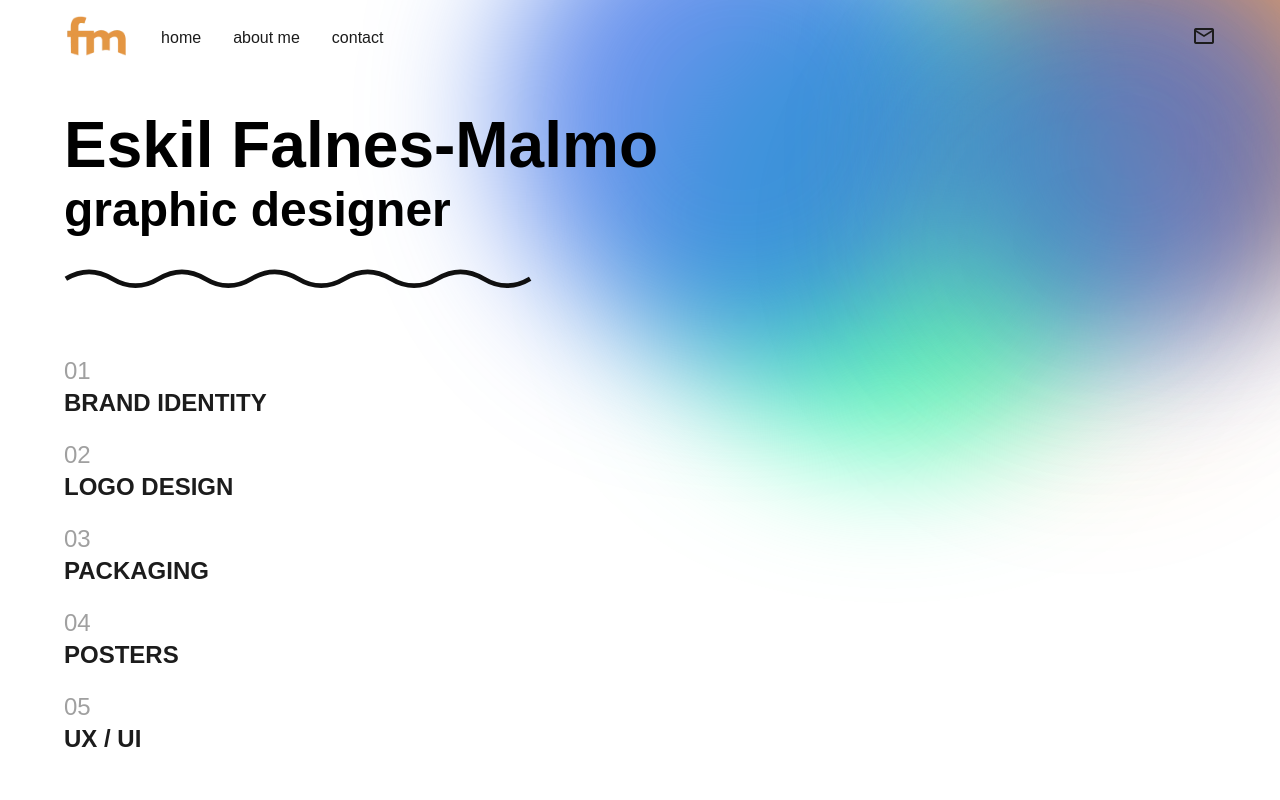
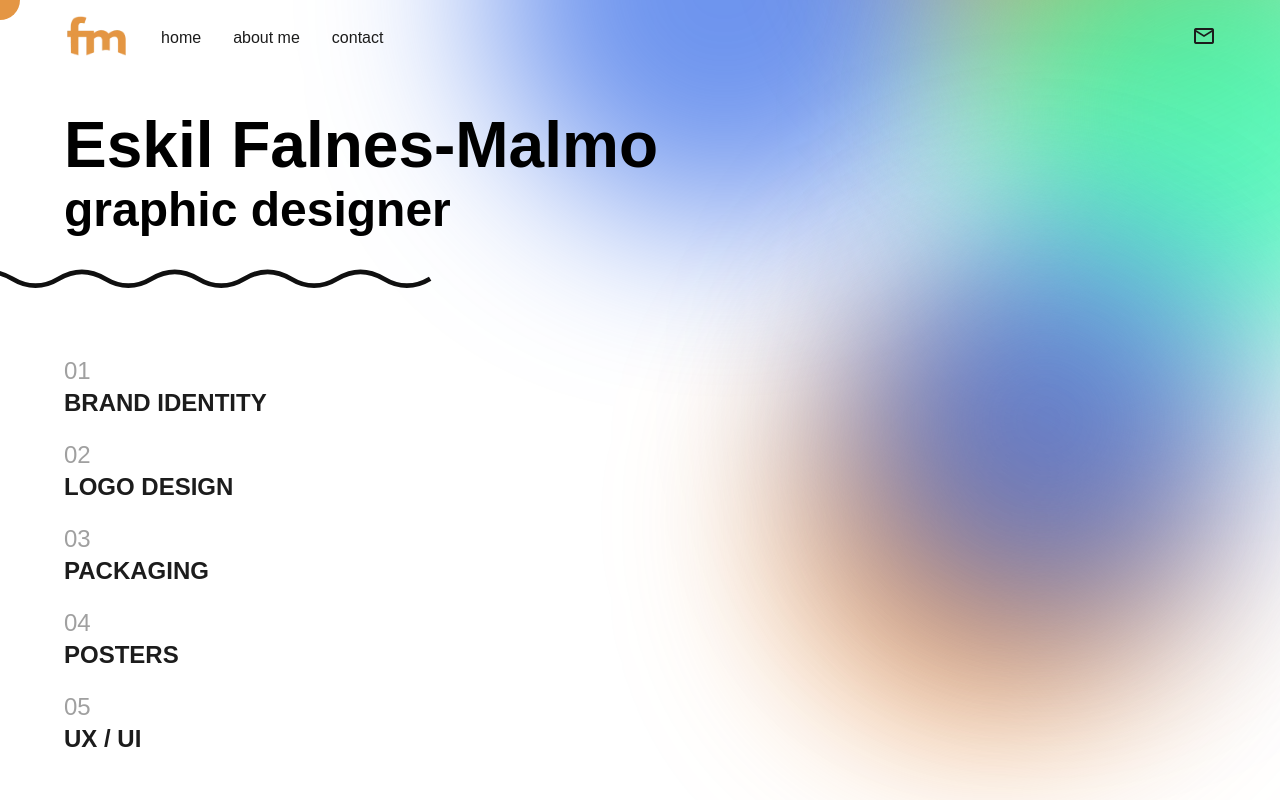
Before and after one commit to alexdalene/portfolio-eskil, a SvelteKit app: page / in a window 1280 px wide. Shown: the top 800 px of the page. Built offline with nearby package versions, Linux system fonts and the light colour scheme; a web font is replaced by a local one.

Commit message:
Adds custom cursor

```diff
--- a/src/lib/components/Gradient.svelte
+++ b/src/lib/components/Gradient.svelte
@@ -2,12 +2,14 @@
     import { gsap } from "gsap";
     import { onMount } from "svelte";
 
+    let random = gsap.utils.random(-200, 200, 5, true);
+
     onMount(() => {
-        gsap.to("#green-1", { duration: 6, x: -200, y: 75, yoyo: true, repeat: -1, ease: "power1.inOut" });
-        gsap.to("#blue-1", { duration: 6, x: -100, y: -50, yoyo: true, repeat: -1, ease: "power1.inOut" });
-        gsap.to("#blue-2", { duration: 6, x: -50, y: -100, yoyo: true, repeat: -1, ease: "power1.inOut" });
-        gsap.to("#orange-1", { duration: 6, x: 50, y: 100, yoyo: true, repeat: -1, ease: "power1.inOut" });
-        gsap.to("#orange-2", { duration: 6, x: 50, y: -150, opacity: 0.1, yoyo: true, repeat: -1, ease: "power1.inOut" });
+        gsap.to("#green-1", { duration: 8, x: random, y: random, yoyo: true, repeat: -1, ease: "sine.out" });
+        gsap.to("#blue-1", { duration: 8, x: random, y: random, yoyo: true, repeat: -1, ease: "sine.out" });
+        gsap.to("#blue-2", { duration: 8, x: random, y: random, yoyo: true, repeat: -1, ease: "sine.out" });
+        gsap.to("#orange-1", { duration: 8, x: random, y: random, yoyo: true, repeat: -1, ease: "sine.out" });
+        gsap.to("#orange-2", { duration: 8, x: random, y: random, yoyo: true, repeat: -1, ease: "sine.out" });
     });
 </script>
 
@@ -33,7 +35,7 @@
             width: 30rem;
             height: 30rem;
             border-radius: 100%;
-            filter: blur(65px);
+            filter: blur(85px);
         }
     }
 
@@ -48,7 +50,7 @@
         background: #3067e7b3;
         top: -75px;
         right: 200px;
-        z-index: -1;
+        z-index: -2;
     }
 
     #blue-2 {
@@ -71,6 +73,8 @@
         background: #e87d1fbc;
         top: 150px;
         right: 0px;
-        z-index: -1;
+        z-index: -2;
+        width: 25rem;
+        height: 25rem;
     }
 </style>
--- a/src/lib/components/Work.svelte
+++ b/src/lib/components/Work.svelte
@@ -3,7 +3,7 @@
 </script>
 
 <a href="." >
-    <img {src} alt="a graphic design project">
+    <img {src} alt="a graphic design project" loading="lazy">
 </a>
 
 <style>
--- a/src/routes/+layout.svelte
+++ b/src/routes/+layout.svelte
@@ -8,6 +8,14 @@
     import { gsap, ScrollTrigger } from "$lib/gsap";
 
     import { onMount } from "svelte";
+    import { spring } from "svelte/motion";
+
+    let coords = spring({ x: 0, y: 0 }, {
+        stiffness: 0.1,
+        damping: 0.25,
+    });
+
+    let size = spring(20);
 
     onMount(() => {
         gsap.registerPlugin(ScrollTrigger);
@@ -25,6 +33,25 @@
     });
 </script>
 
+<svelte:window
+    on:mousemove={(e) => {
+        coords.set({ x: e.clientX, y: e.clientY });
+    }}
+    on:mousedown={() => size.set(30)}
+    on:mouseup={() => size.set(20)}
+/>
+
+<svg
+    class="cursor"
+	role="presentation"
+>
+	<circle
+		cx={$coords.x}
+		cy={$coords.y}
+		r={$size}
+	/>
+</svg>
+
 <Gradient />
 
 <header class="navbar">
@@ -34,7 +61,7 @@
         <a href="/about">about&nbsp;me</a>
         <a href="/contact">contact</a>
     </nav>
-    <a href="mailto:efalnesmalmo@gmail.com" class="mail"><span class="material-symbols-outlined">
+    <a href="mailto:efalnesmalmo@gmail.com" id="mail"><span class="material-symbols-outlined">
         mail
         </span></a>
 </header>
@@ -56,8 +83,19 @@
 </footer>
 
 <style>
+    :global(*) {
+        cursor: none !important;
+        box-sizing: border-box;
+        margin: 0;
+        padding: 0;
+
+        &::selection {
+            background: #E49644;
+            color: #fff;
+        }
+    }
+
     :global(body) {
-        margin: 0;
         font-family: 'azo-sans-web', sans-serif;
         font-weight: 400;
         font-style: normal;
@@ -66,14 +104,18 @@
         overflow-x: hidden;
     }
 
-    :global(h1, h2, h3, h4, h5, h6, p, a, li, ul, ol, figure, figcaption, blockquote, dl, dd, dt, hr) {
-        margin: 0;
-
-        &::selection {
-            background: #E49644;
-            color: #fff;
-        }
-    }
+    .cursor {
+		position: fixed;
+		width: 100%;
+		height: 100%;
+		left: 0;
+		top: 0;
+        z-index: 999;
+        fill: #E49644;
+        pointer-events: none;
+        mix-blend-mode: difference;
+        transition: all 150ms ease-in;
+	}
 
     .navbar {
         position: sticky;
@@ -110,7 +152,7 @@
             }
         }
 
-        & .mail {
+        & #mail {
             @media (max-width: 768px) {
                 display: none;
             }
--- a/src/routes/+page.svelte
+++ b/src/routes/+page.svelte
@@ -1,33 +1,31 @@
 <script>
     import Feautured from "$lib/components/Feautured.svelte";
-    import { gsap, ScrollTrigger } from "$lib/gsap";
+    import { gsap } from "$lib/gsap";
 
     import { onMount } from "svelte";
 
     const tl = gsap.timeline();
 
     onMount(() => {
-        gsap.registerPlugin(ScrollTrigger);
-
         tl.from(".hero h1", {
             x: -100,
             opacity: 0,
-            duration: 1,
+            duration: 0.4,
         })
         .from(".hero h2", {
             x: -100,
             opacity: 0,
-            duration: 1,
+            duration: 0.4,
         }, "<=0.2")
         .from(".hero svg", {
-            x: -100,
+            x: -200,
             opacity: 0,
-            duration: 1,
+            duration: 0.4,
         }, "<=0.2")
         .from(".navigation li", {
             x: -100,
             opacity: 0,
-            duration: 1,
+            duration: 0.4,
             stagger: 0.1,
         }, "<=0.2")
     });
@@ -78,6 +76,7 @@
             width: 100%;
             max-width: 468px;
             height: auto;
+            transform: translateX(-100px);
         }
     }
 
```
